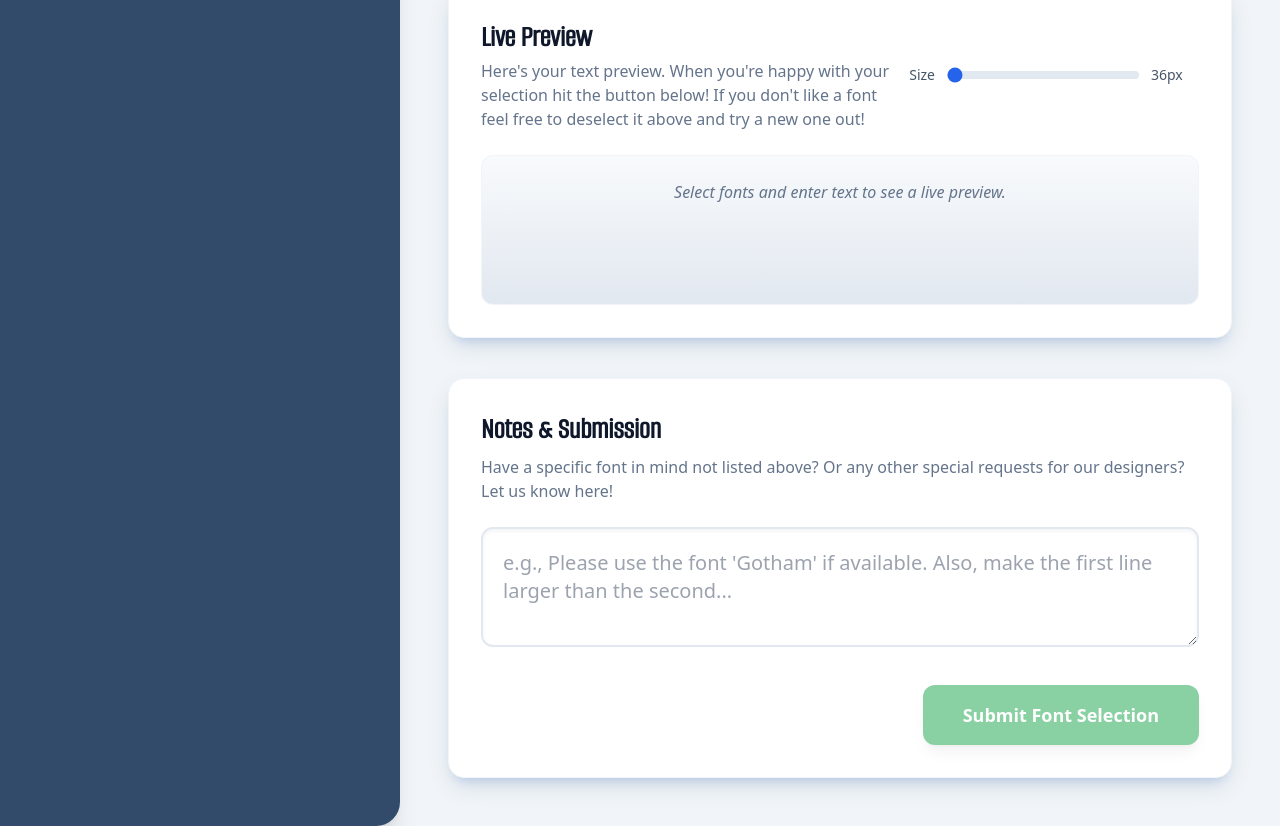
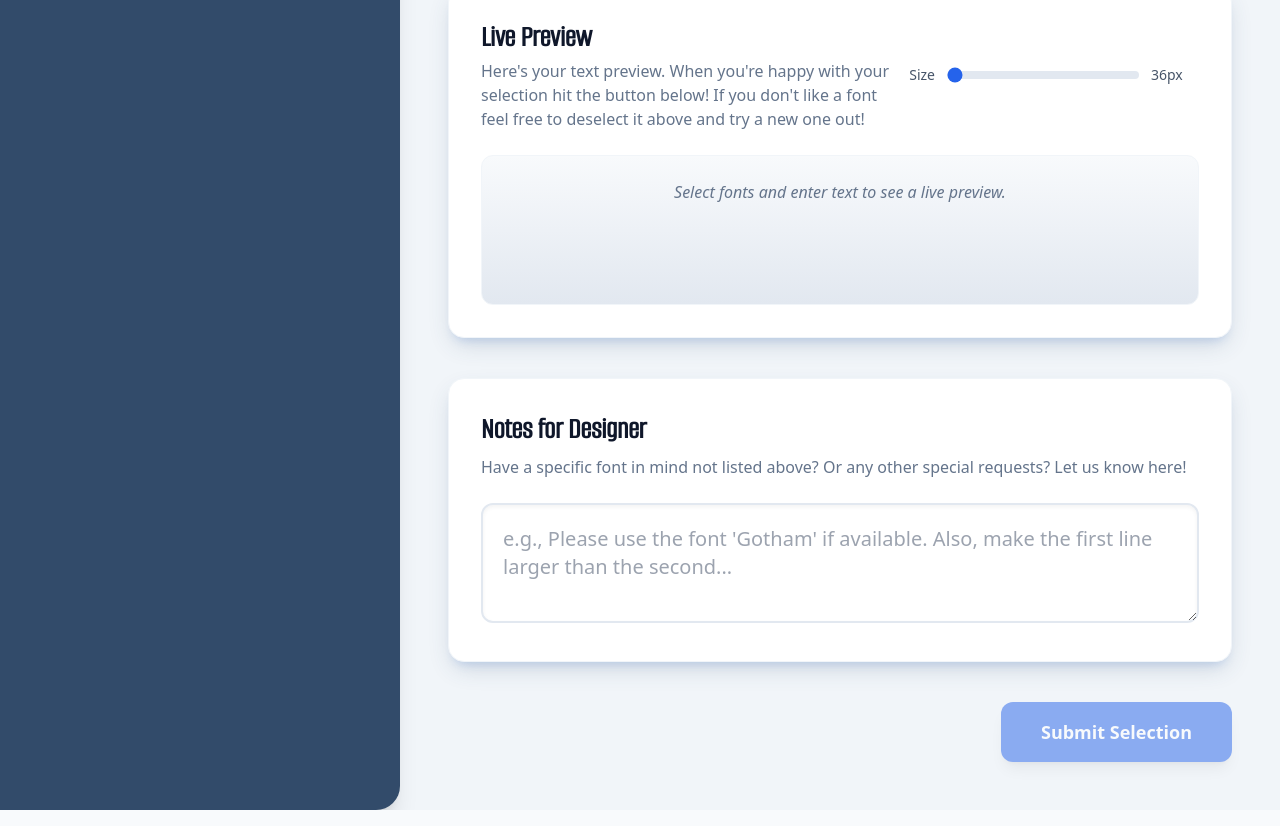
Before and after one commit to Arch-Tom/archfonthub, a React (Vite) app: page / in a window 1280 px wide. Shown: the part 1860-2686 px from the top of the page. Built offline with nearby package versions, Linux system fonts and the light colour scheme; a web font is replaced by a local one.

Commit message:
Update to submission button

```diff
--- a/src/App.jsx
+++ b/src/App.jsx
@@ -581,13 +581,13 @@ const App = () => {
                                 )}
                             </div>
                         </section>
-                        {/* The stray brace from here has been removed */}
 
+                        {/* --- MODIFICATION STARTS HERE --- */}
                         {/* Customer Notes & Submission Section */}
                         <section className="bg-white rounded-2xl p-8 border border-slate-100 shadow-[0_10px_25px_-5px_rgba(50,75,106,0.2),_0_8px_10px_-6px_rgba(59,130,246,0.2)]">
-                            <h2 className="text-3xl font-bold text-slate-900 mb-2 tracking-normal" style={{ fontFamily: 'Alumni Sans Regular' }}>Notes & Submission</h2>
+                            <h2 className="text-3xl font-bold text-slate-900 mb-2 tracking-normal" style={{ fontFamily: 'Alumni Sans Regular' }}>Notes for Designer</h2>
                             <p className="text-slate-500 mb-6">
-                                Have a specific font in mind not listed above? Or any other special requests for our designers? Let us know here!
+                                Have a specific font in mind not listed above? Or any other special requests? Let us know here!
                             </p>
                             <textarea
                                 className="w-full p-5 border-2 border-slate-200 rounded-xl shadow-inner focus:outline-none focus:ring-2 focus:ring-blue-400 focus:border-blue-400 min-h-[120px] text-xl"
@@ -595,16 +595,20 @@ const App = () => {
                                 onChange={(e) => setCustomerNotes(e.target.value)}
                                 placeholder="e.g., Please use the font 'Gotham' if available. Also, make the first line larger than the second..."
                             />
+                        </section>
+
+                        {/* Final Submit Button Area */}
                         <div className="mt-8 flex justify-end">
                             <button
                                 onClick={handleSubmitClick}
-                                    className="px-10 py-4 bg-green-600 text-white text-lg rounded-xl font-bold hover:bg-green-700 shadow-lg hover:shadow-xl transition-all disabled:opacity-50 disabled:cursor-not-allowed"
+                                className="px-10 py-4 bg-blue-600 text-white text-lg rounded-xl font-bold hover:bg-blue-700 shadow-lg hover:shadow-xl transition-all disabled:opacity-50 disabled:cursor-not-allowed"
                                 disabled={isSubmitting || (selectedFonts.length === 0 && !monogramData) || (customText.trim() === '' && !monogramData)}
                             >
-                                    {isSubmitting ? 'Submitting...' : 'Submit Font Selection'}
+                                {isSubmitting ? 'Submitting...' : 'Submit Selection'}
                             </button>
                         </div>
-                        </section>
+                        {/* --- MODIFICATION ENDS HERE --- */}
+
                     </div>
                 </div>
             </main>
```
Lines whose indentation alone changed are shown as unchanged.
